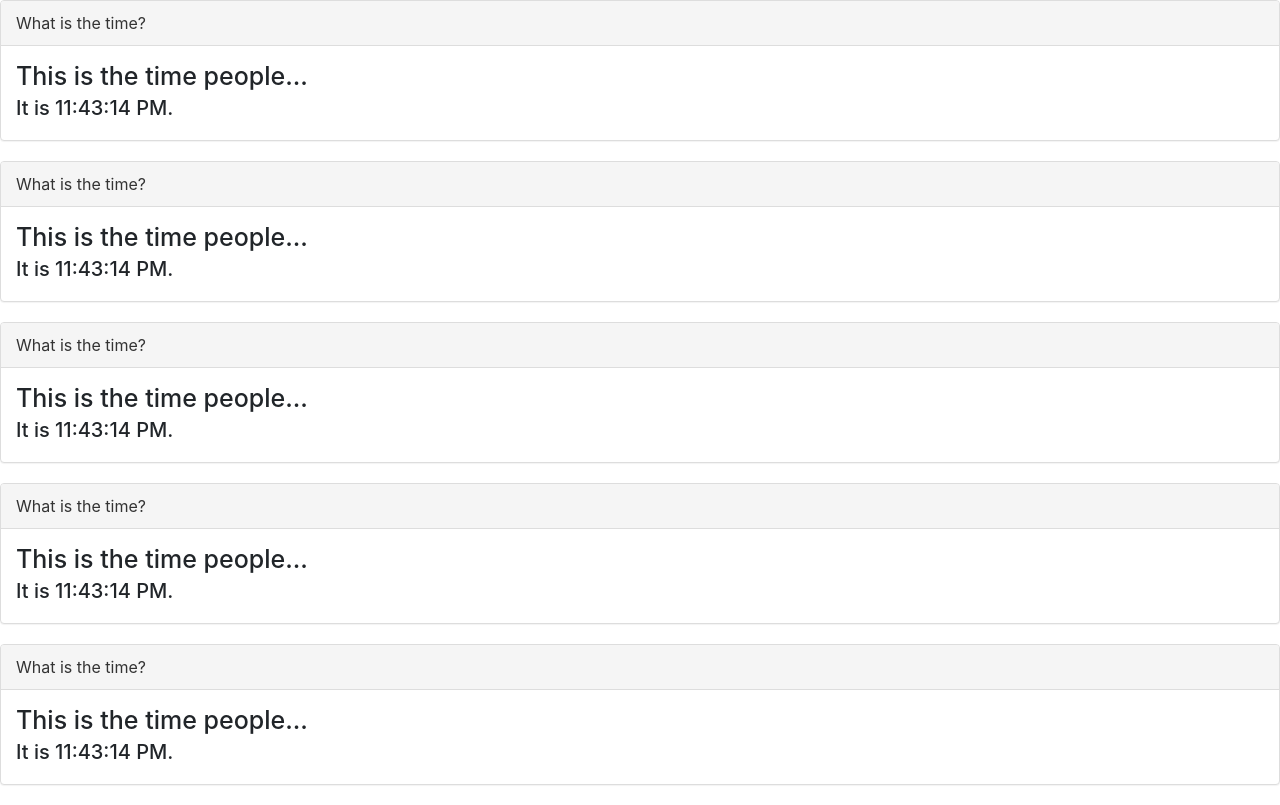
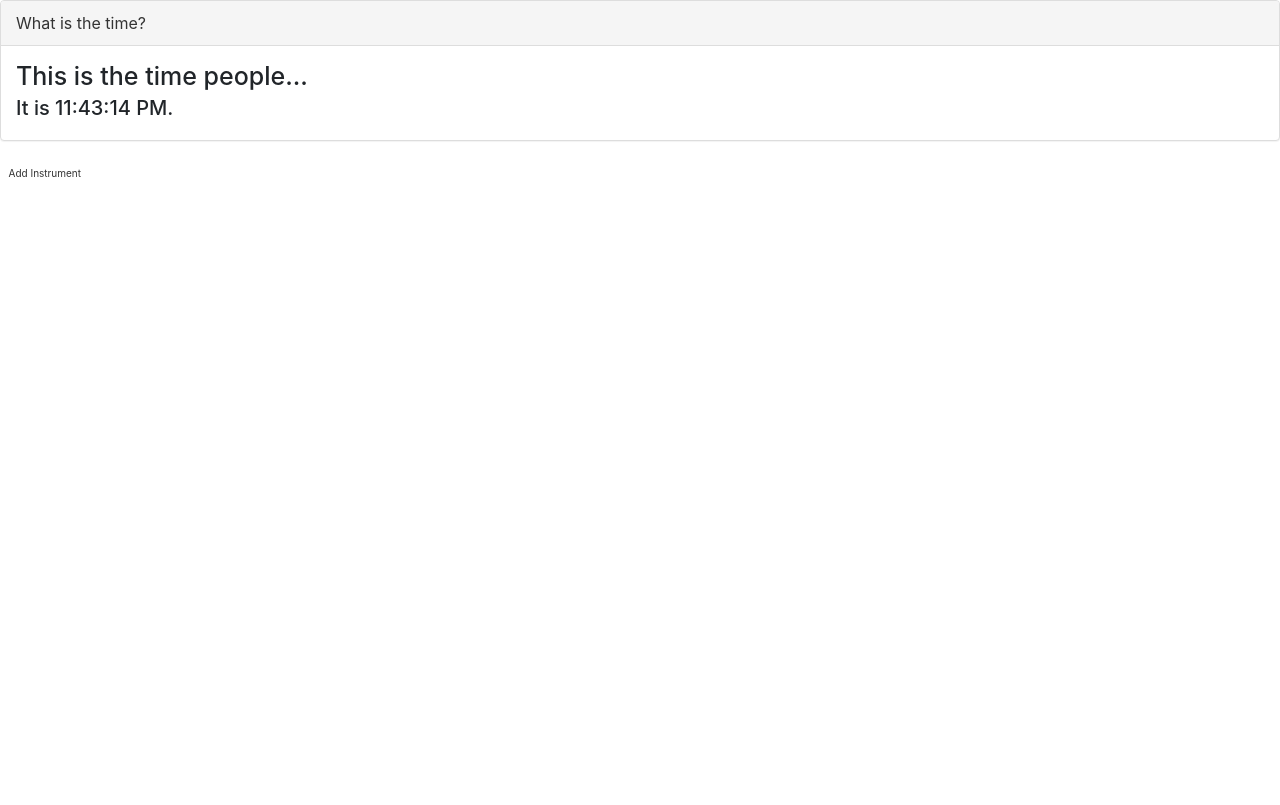
Before and after one commit to bhimeshchauhan/MuzeikComponist, a React (Create React App) app: page / in a window 1280 px wide. Built offline with nearby package versions, Linux system fonts and the light colour scheme.

Commit message:
main panel component design

```diff
--- a/src/clock/App.js
+++ /dev/null
@@ -1,107 +0,0 @@
-import React, { Component } from 'react';
-import { Panel } from 'react-bootstrap'
-import './App.css';
-import 'bootstrap/dist/css/bootstrap.min.css';
-
-class App extends Component {
-    constructor(props, context) {
-        super(props, context);
-        this.state = {
-            date: new Date(),
-            open: true
-        };
-    }
-
-    componentDidMount() {
-        this.timerID = setInterval(
-            () => this.tick(),
-            1000
-        );
-    }
-
-    componentWillUnmount() {
-        clearInterval(this.timerID);
-    }
-
-    tick() {
-        this.setState({
-            date: new Date()
-        });
-    }
-
-
-    render() {
-        return (
-            <div>
-                <Panel id="collapsible-panel-example-2" defaultExpanded>
-                    <Panel.Heading>
-                        <Panel.Title toggle>
-                            What is the time?
-                        </Panel.Title>
-                    </Panel.Heading>
-                    <Panel.Collapse>
-                        <Panel.Body>
-                            <h1>This is the time people...</h1>
-                            <h2>It is {this.state.date.toLocaleTimeString()}.</h2>
-                        </Panel.Body>
-                    </Panel.Collapse>
-                </Panel>
-                <Panel id="collapsible-panel-example-2" defaultExpanded>
-                    <Panel.Heading>
-                        <Panel.Title toggle>
-                            What is the time?
-                        </Panel.Title>
-                    </Panel.Heading>
-                    <Panel.Collapse>
-                        <Panel.Body>
-                            <h1>This is the time people...</h1>
-                            <h2>It is {this.state.date.toLocaleTimeString()}.</h2>
-                        </Panel.Body>
-                    </Panel.Collapse>
-                </Panel>
-                <Panel id="collapsible-panel-example-2" defaultExpanded>
-                    <Panel.Heading>
-                        <Panel.Title toggle>
-                            What is the time?
-                        </Panel.Title>
-                    </Panel.Heading>
-                    <Panel.Collapse>
-                        <Panel.Body>
-                            <h1>This is the time people...</h1>
-                            <h2>It is {this.state.date.toLocaleTimeString()}.</h2>
-                        </Panel.Body>
-                    </Panel.Collapse>
-                </Panel>
-                <Panel id="collapsible-panel-example-2" defaultExpanded>
-                    <Panel.Heading>
-                        <Panel.Title toggle>
-                            What is the time?
-                        </Panel.Title>
-                    </Panel.Heading>
-                    <Panel.Collapse>
-                        <Panel.Body>
-                            <h1>This is the time people...</h1>
-                            <h2>It is {this.state.date.toLocaleTimeString()}.</h2>
-                        </Panel.Body>
-                    </Panel.Collapse>
-                </Panel>
-                <Panel id="collapsible-panel-example-2" defaultExpanded>
-                    <Panel.Heading>
-                        <Panel.Title toggle>
-                            What is the time?
-                        </Panel.Title>
-                    </Panel.Heading>
-                    <Panel.Collapse>
-                        <Panel.Body>
-                            <h1>This is the time people...</h1>
-                            <h2>It is {this.state.date.toLocaleTimeString()}.</h2>
-                        </Panel.Body>
-                    </Panel.Collapse>
-                </Panel>
-            </div>
-
-        );
-    }
-}
-
-export default App;
--- /dev/null
+++ b/src/clock/InstrumentPanel.js
@@ -0,0 +1,56 @@
+import React, { Component } from 'react';
+import { Panel, Button } from 'react-bootstrap'
+import './InstrumentPanel.css';
+import 'bootstrap/dist/css/bootstrap.min.css';
+
+class InstrumentPanel extends Component {
+    constructor(props, context) {
+        super(props, context);
+        this.state = {
+            date: new Date(),
+            open: true
+        };
+    }
+
+    componentDidMount() {
+        this.timerID = setInterval(
+            () => this.tick(),
+            1000
+        );
+    }
+
+    componentWillUnmount() {
+        clearInterval(this.timerID);
+    }
+
+    tick() {
+        this.setState({
+            date: new Date()
+        });
+    }
+
+
+    render() {
+        return (
+            <div>
+                <Panel id="collapsible-panel-example-2" defaultExpanded>
+                    <Panel.Heading>
+                        <Panel.Title toggle>
+                            What is the time?
+                        </Panel.Title>
+                    </Panel.Heading>
+                    <Panel.Collapse>
+                        <Panel.Body>
+                            <h1>This is the time people...</h1>
+                            <h2>It is {this.state.date.toLocaleTimeString()}.</h2>
+                        </Panel.Body>
+                    </Panel.Collapse>
+                </Panel>
+                <Button>Add Instrument</Button>
+            </div>
+
+        );
+    }
+}
+
+export default InstrumentPanel;
--- a/src/index.js
+++ b/src/index.js
@@ -1,12 +1,12 @@
 import React from 'react';
 import ReactDOM from 'react-dom';
 import './index.css';
-import App from './clock/App';
+import InstrumentPanel from './clock/InstrumentPanel';
 import 'bootstrap/dist/css/bootstrap.min.css';
 import registerServiceWorker from './registerServiceWorker';
 
 ReactDOM.render(
-        <App />,
+        <InstrumentPanel />,
     document.getElementById('root')
 );
 registerServiceWorker();
```
Also changed, not shown: src/clock/InstrumentPanel.css (renamed from src/clock/App.css), 1 other file (tests, documents, lock files or other folders).
